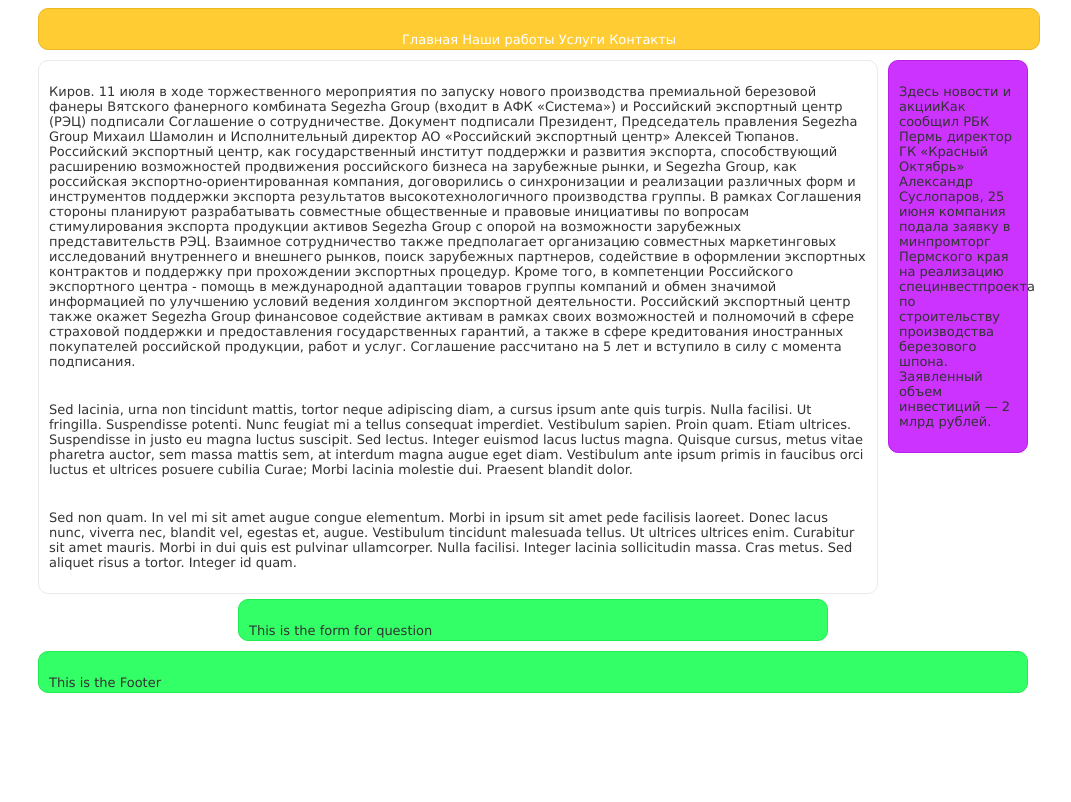
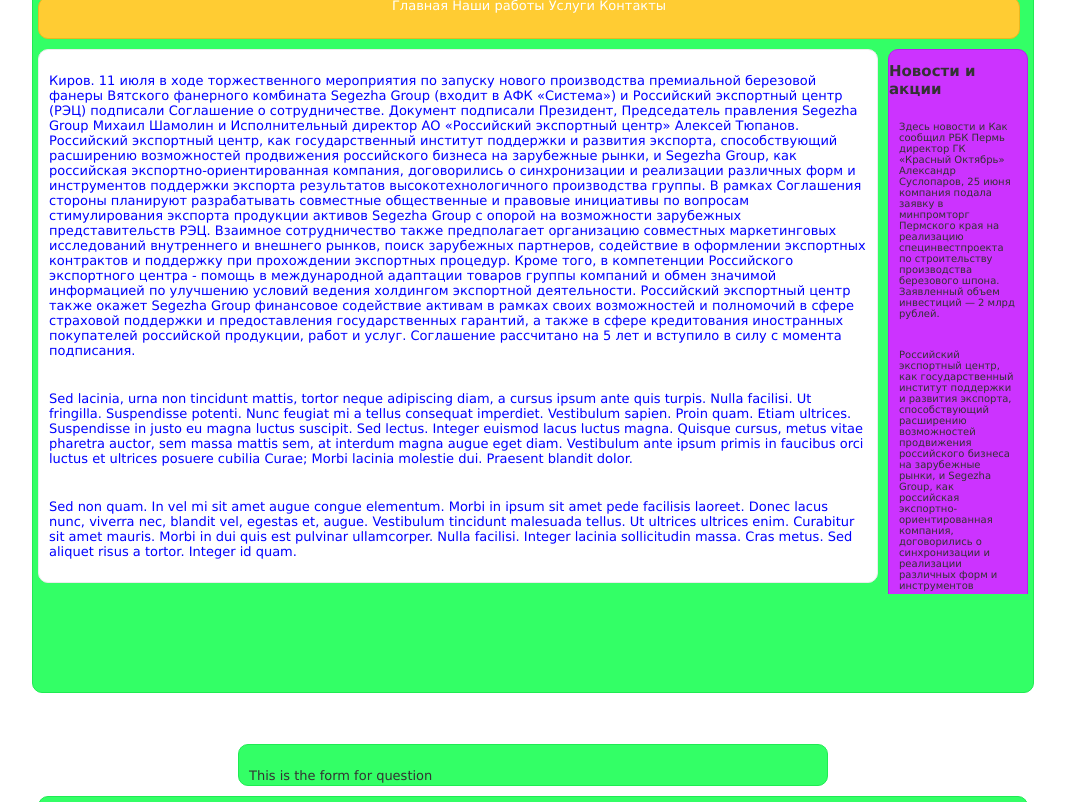
Before and after one commit to mimo3a/mimoza, a plain HTML site: page Mimoza1.htm in a window 1280 px wide. Shown: the part 117-919 px from the top of the page, without its empty margins (107-1178 px from the left). Before the commit the page ends 817 px from the top, so only its background shows below. Drawn offline with Linux system fonts and the light colour scheme.

Commit message:
with Libheer

```diff
--- a/Mimoza1.htm
+++ b/Mimoza1.htm
@@ -2,7 +2,7 @@
 <html>
 <head>
 <title>Мебельная Мастерская Мимоза</title>
-<!--[if IE]><script src="http://html5shiv.googlecode.com/svn/trunk/html5.js"></script><![endif]-->
+<meta charset="UTF-8">
 <link rel="stylesheet"  href="css/mysheet1.css"/>
 </head>
 <body>
@@ -15,15 +15,16 @@
         </div>
         <div id="navigationwrap">
             <div id="navigation">
-                <p> <a div="menuMain" onclick="selectMain()" style="cursor: pointer">Главная</a>
-                    <a div="menuWorks" onclick="selectWorks()"style="cursor: pointer" >Наши работы</a>
-                    <a div="menuServis" onclick="selecServis()"style="cursor: pointer">Услуги</a>
-                    <a div="menuContacts" onclick="selectContacts()"style="cursor: pointer" >Контакты</a>
-                </p>
+                <nav><span id="menuMain" onclick="selectMain()" style="cursor: pointer">Главная</span>
+                    <span id="menuWorks" onclick="selectWorks()"style="cursor: pointer" >Наши работы</span>
+                    <span id="menuServise" onclick="selectServise()"style="cursor: pointer">Услуги</span>
+                    <span id="menuContacts" onclick="selectContacts()"style="cursor: pointer" >Контакты</span>
+                </nav>
              </div>
         </div>
-        <div id="contentwrap">
-        <div id="content">
+        <div id="contentmain" style="display:block">
+            <div class="wrap">
+                <div id="main">
                     <p>Киров. 11 июля в ходе торжественного мероприятия по запуску нового производства премиальной березовой фанеры Вятского фанерного комбината Segezha Group (входит в АФК «Система») и Российский экспортный центр (РЭЦ) подписали Соглашение о сотрудничестве. Документ подписали Президент, Председатель правления Segezha Group Михаил Шамолин и Исполнительный директор АО «Российский экспортный центр» Алексей Тюпанов.
 
                         Российский экспортный центр, как государственный институт поддержки и развития экспорта, способствующий расширению возможностей продвижения российского бизнеса на зарубежные рынки, и Segezha Group, как российская экспортно-ориентированная компания, договорились о синхронизации и реализации различных форм и инструментов поддержки экспорта результатов высокотехнологичного производства группы.
@@ -41,7 +42,48 @@
             </div>
             <div id="rightcolumnwrap">
                 <div id="rightcolumn">
-            <p>Здесь новости и акцииКак сообщил РБК Пермь директор ГК «Красный Октябрь» Александр Суслопаров, 25 июня компания подала заявку в минпромторг Пермского края на реализацию специнвестпроекта по строительству производства березового шпона. Заявленный объем инвестиций — 2 млрд рублей. </p>
+                    <h2> Новости и акции</h2>
+                    <p>Здесь новости и Как сообщил РБК Пермь директор ГК «Красный Октябрь» Александр Суслопаров, 25 июня компания подала заявку в минпромторг Пермского края на реализацию специнвестпроекта по строительству производства березового шпона. Заявленный объем инвестиций — 2 млрд рублей. </p>
+                    <p>Российский экспортный центр, как государственный институт поддержки и развития экспорта, способствующий расширению возможностей продвижения российского бизнеса на зарубежные рынки, и Segezha Group, как российская экспортно-ориентированная компания, договорились о синхронизации и реализации различных форм и инструментов поддержки экспорта результатов высокотехнологичного производства группы.
+
+                            В рамках Соглашения стороны планируют разрабатывать совместные общественные и правовые инициативы по вопросам стимулирования экспорта продукции активов Segezha Group с опорой на возможности зарубежных представительств РЭЦ.
+
+                            Взаимное сотрудничество также предполагает организацию совместных маркетинговых исследований внутреннего и внешнего рынков, поиск зарубежных партнеров, содействие в оформлении экспортных контрактов и поддержку при прохождении экспортных процедур. Кроме того, в компетенции Российского экспортного центра - помощь в международной адаптации товаров группы компаний и обмен значимой информацией по улучшению условий ведения холдингом экспортной деятельности.
+
+                            Российский экспортный центр также о</p>
+                </div>
+            </div>
+        </div>
+        <div id="contentworks" style="display: none">
+            <div class="wrap">
+                <div id="works">
+                    <img src="images/logo.jpg">
+                    <img src="images/logo.jpg">
+                    <img src="images/logo.jpg">
+                    <img src="images/logo.jpg">
+                    <img src="images/logo.jpg">
+                </div>
+            </div>
+        </div>
+        <div id="contentservise" style="display:none">
+            <div class="wrap">
+                <div id="servise">
+                    <ul>
+                        <li> мебель на заказ</li>
+                        <li> ремонт мебели</li>
+                        <li> модернизация мебели</li>
+                        <li> реставрация</li>
+                        <li> покраска</li>
+                    </ul>
+
+                </div>
+            </div>
+        </div>
+        <div id="contentcontacts" style="display: none">
+            <div class="wrap">
+                <div id="contacts">
+                    <p>Для связи позвоните нам или задайте вопрос в форме</p>
+                </div>
             </div>
         </div>
         <div id="questionwrap">
@@ -55,5 +97,6 @@
             </div>
         </div>
     </div>
+    <script src="js/script.js"></script>
 </body>
 </html>
--- a/css/mysheet1.css
+++ b/css/mysheet1.css
@@ -14,19 +14,21 @@ p {
 #wrapper {
     margin: 0 auto;
     width: 1000px;
+    height: 800px;
 }
 
 #headerwrap {
     width: 1000px;
+    height: 100px;
     float: left;
     margin: 0 auto;
 }
 
 #header {
-    height: 100px;
+    height: 90px;
     background:
-    url(images/logo.jpg) center repeat;
-    background-color: #12ee54;
+    url(images/logo.jpg) center ;
+    background-color: white;
     border-radius: 10px;
     border: 1px solid #eb521f;
     margin: 5px;
@@ -36,7 +38,7 @@ p {
     font-size: 2em;
 }
 #navigationwrap {
-    width: 1000px;
+    width: 980px;
     float: left;
     margin: 0 auto;
     text-align: center;
@@ -54,13 +56,14 @@ p {
 
 }
 
-#contentwrap {
+#workswrap {
     width: 850px;
+    height: 700px;
     float: left;
     margin: 0 auto;
 }
 
-#content {
+#main {
     background: #FFFFFF;
     border-radius: 10px;
     border: 1px solid #ebebeb;
@@ -69,8 +72,11 @@ p {
 
 #rightcolumnwrap {
     width: 150px;
+    height: 550px;
     float: left;
     margin: 0 auto;
+    overflow-y: scroll;
+    font-size: 10px;
 }
 
 #rightcolumn {
@@ -110,3 +116,17 @@ p {
 #textLogo:{
     font-size: 2em;
 }
+#wrapper {
+    width: 1000px;
+    background: #33FF66;
+    border-radius: 10px;
+    border: 1px solid #1feb52;
+    margin:auto;
+}
+.wrap {
+    width: 850px;
+    height: 700px;
+    color: blue;
+    float: left;
+    margin: 0 auto;
+}
--- /dev/null
+++ b/js/script.js
@@ -0,0 +1,26 @@
+function selectMain(){
+    contentmain.style.display="block";
+    menuMain.style.color="black";
+    contentworks.style.display="none";
+    contentservise.style.display="none";
+    contentcontacts.style.display="none";
+}
+function selectWorks(){
+   document.getElementById("contentmain").style.display="none";
+   document.getElementById("contentworks").style.display="block";
+   document.getElementById("contentservise").style.display="none";
+   document.getElementById("contentcontacts").style.display="none";
+   document.getElementById("menuMain").style.color="white";
+}
+function selectServise(){
+   document.getElementById("contentmain").style.display="none";
+   document.getElementById("contentworks").style.display="none";
+   document.getElementById("contentservise").style.display="block";
+   document.getElementById("contentcontacts").style.display="none";
+}
+function selectContacts(){
+   document.getElementById("contentmain").style.display="none";
+   document.getElementById("contentworks").style.display="none";
+   document.getElementById("contentservise").style.display="none";
+   document.getElementById("contentcontacts").style.display="block";
+}
```
Lines whose indentation alone changed are shown as unchanged.
